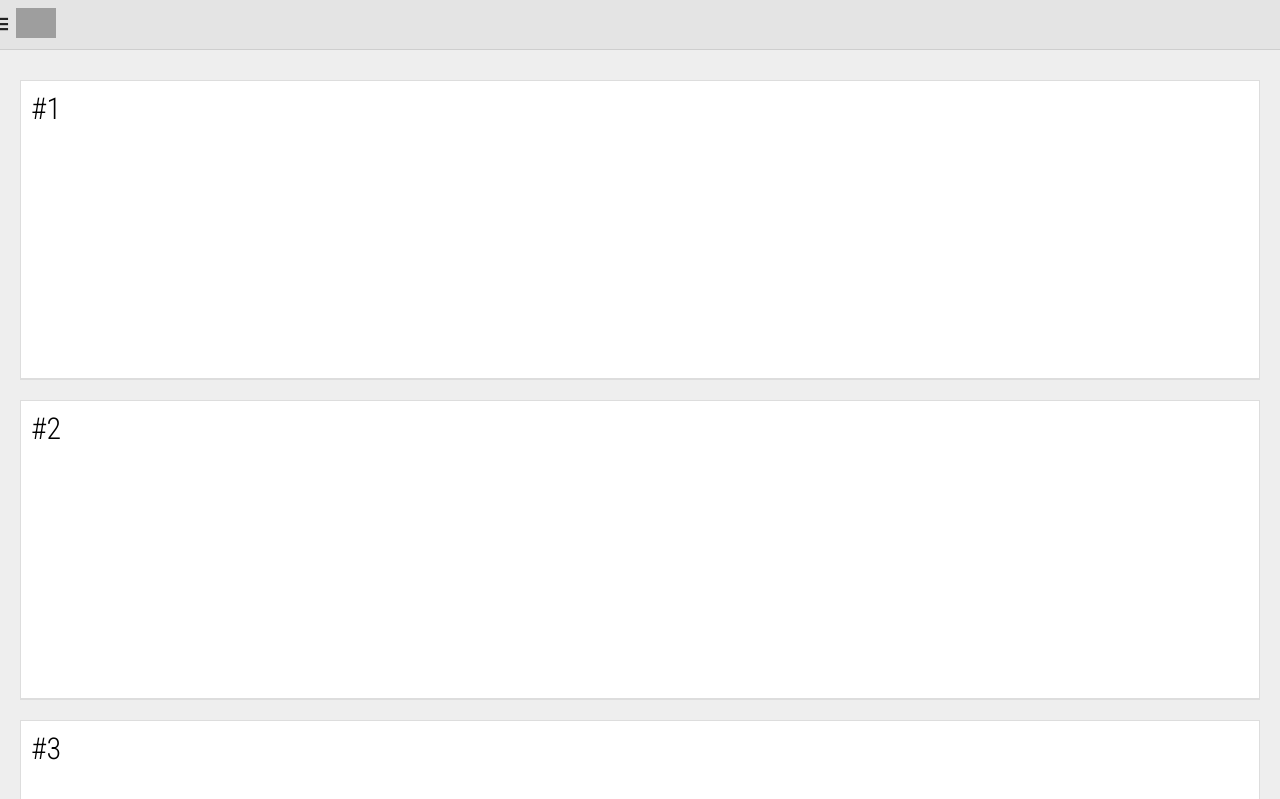
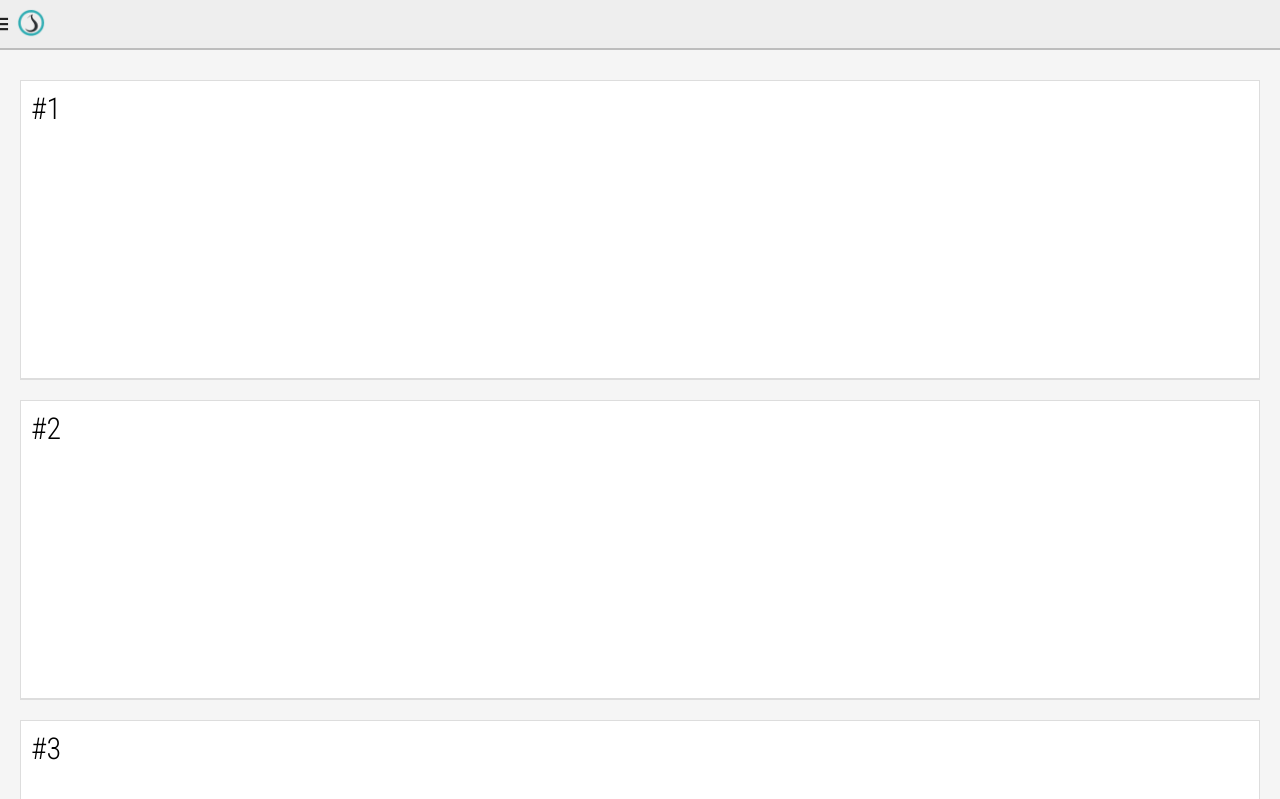
Before and after one commit to tatalala/Thirsty, a web app: file index.html in a window 1280 px wide. Shown: the top 799 px of the page. Run offline with its HTML, style and script files only (its server is not run), Linux system fonts and the light colour scheme; some libraries are stand-ins or nearby versions; grey boxes are pictures that could not be loaded.

Commit message:
Minor Styling Changes

```diff
--- a/css/style.css
+++ b/css/style.css
@@ -3,7 +3,7 @@
 }
 
 html, body {
-  background-color: #eee;
+  background-color: #f5f5f5;
   width: 100%;
   height: 100%;
   margin: 0;
@@ -29,15 +29,15 @@ html, body {
   left: 0;
   z-index: 101;
   height: 50px;
-  background-color: #e4e4e4;
-  border-bottom: 1px solid #cecece;
+  background-color: #eeeeee;
+  border-bottom: 2px solid #bdbdbd;
 }
 
 #overlay {
   display: none;
   width: 100%;
   height: 100%;
-  background-color: rgba(0, 0, 0, 0.9);
+  background-color: rgba(0, 0, 0, 0.5);
   position: fixed;
   top: 0;
   left: 0;
@@ -52,13 +52,14 @@ html, body {
   visibility: hidden;
   width: 300px;
   height: 100%;
-  background: #434343;
-  color: white;
+  background: #eeeeee;
+  color: black;
   -webkit-transition: all 0.2s;
   transition: all 0.2s;
   -webkit-transform: translate3d(-100%, 0, 0);
   transform: translate3d(-100%, 0, 0);
   padding: 10px;
+  border-right: 2px solid #bdbdbd;
 }
 
 #menu-btn {
--- a/index.html
+++ b/index.html
@@ -23,9 +23,10 @@
 <div id='header'>
   <label for='menu-checkbox' id='menu-btn'>
     <span id='three-lines'>&#8801;</span>
-    <img id="logo" src="http://donysukardi.com/img/logo.png">
+    <img id="logo" src="assets/logo.png">
   </label>
 </div>
+
 <div id='content'>
   <ul id='items'>
     <li>#1</li>
```
Also changed, not shown: TEST.txt (deleted), assets/logo.png (added).
